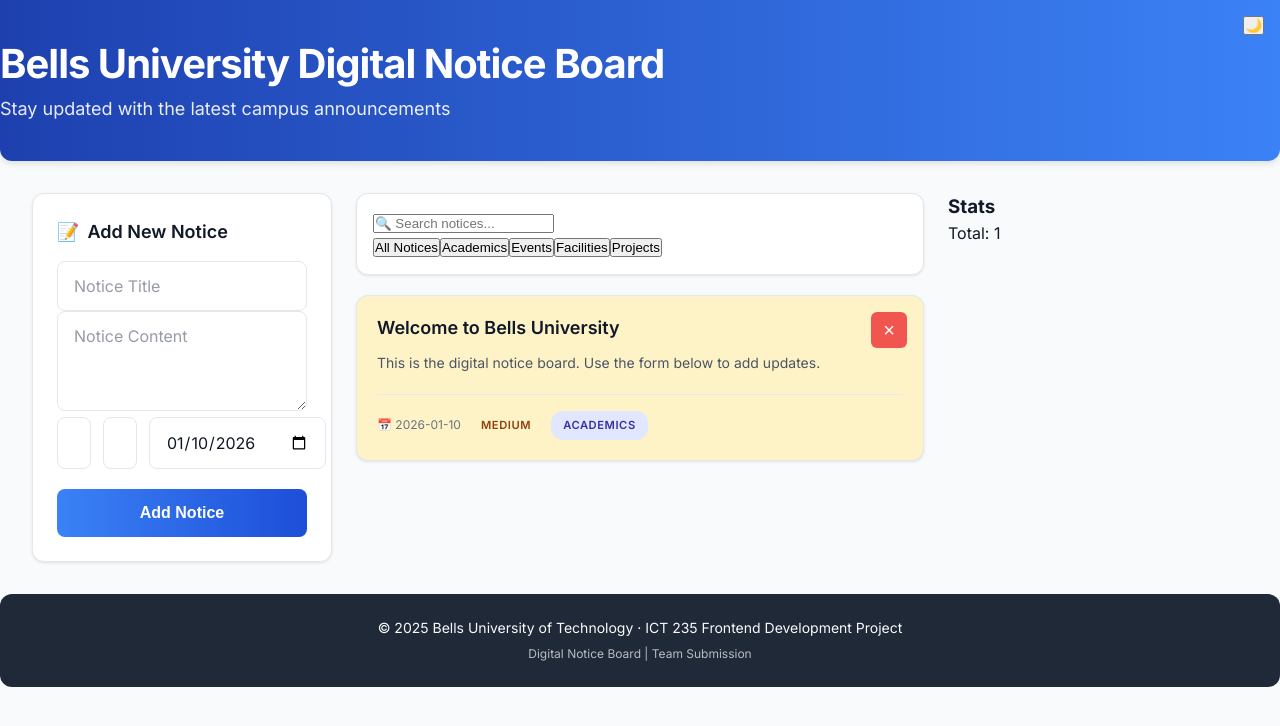
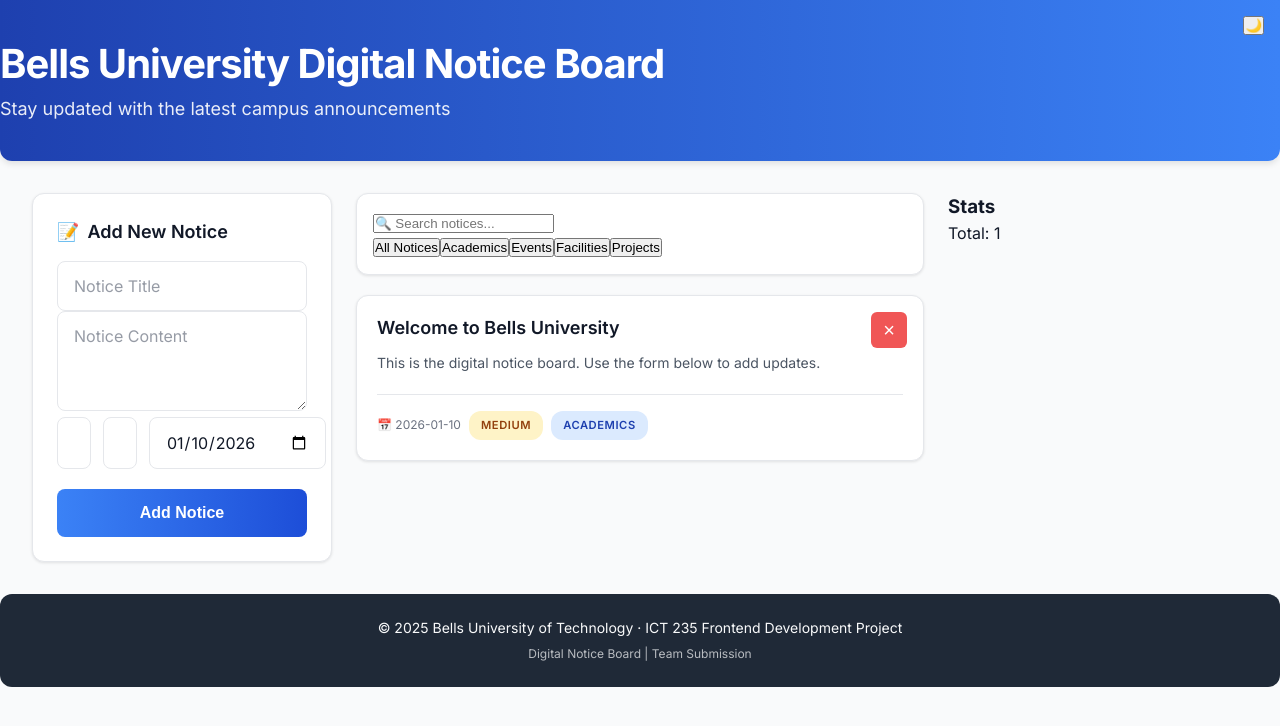
Before and after one commit to retrome3/bells_notice-board, a React (Create React App) app: page / in a window 1280 px wide. Shown: the top 726 px of the page. Built offline with nearby package versions, Linux system fonts and the light colour scheme; the HTML template or start-up script is replaced by a standard one.

Commit message:
Update NoticeCard.js

```diff
--- a/src/components/NoticeCard.js
+++ b/src/components/NoticeCard.js
@@ -2,22 +2,24 @@ import React from 'react';
 import '../styles/App.css';
 
 const NoticeCard = ({ notice, onDelete }) => {
-  // Helper to get priority class
-  const getPriorityClass = (priority) => {
-    switch (priority) {
-      case 'high': return 'priority-high';
-      case 'medium': return 'priority-medium';
-      case 'low': return 'priority-low';
-      default: return 'priority-medium';
-    }
+  const priorityColors = {
+    high: { bg: '#fee2e2', text: '#991b1b', darkBg: '#7f1d1d', darkText: '#fecaca' },
+    medium: { bg: '#fef3c7', text: '#92400e', darkBg: '#92400e', darkText: '#fef3c7' },
+    low: { bg: '#d1fae5', text: '#065f46', darkBg: '#065f46', darkText: '#d1fae5' }
+  };
+
+  const categoryColors = {
+    academics: { bg: '#dbeafe', text: '#1e40af', darkBg: '#1e40af', darkText: '#dbeafe' },
+    events: { bg: '#fef3c7', text: '#92400e', darkBg: '#92400e', darkText: '#fef3c7' },
+    facilities: { bg: '#d1fae5', text: '#065f46', darkBg: '#065f46', darkText: '#d1fae5' },
+    projects: { bg: '#e9d5ff', text: '#7c3aed', darkBg: '#7c3aed', darkText: '#e9d5ff' }
   };
 
   return (
-    <div className={`notice-card ${getPriorityClass(notice.priority)}`}>
+    <div className="notice-card">
       <button
         className="delete-btn"
         onClick={() => onDelete(notice.id)}
-        title="Delete notice"
         aria-label="Delete notice"
       >
         ×
@@ -28,13 +30,23 @@ const NoticeCard = ({ notice, onDelete }) => {
 
       <div className="notice-footer">
         <div className="notice-meta">
-          <span className="date-display">
-            📅 {notice.date}
-          </span>
-          <span className={`priority-badge ${getPriorityClass(notice.priority)}`}>
+          <span className="date">📅 {notice.date}</span>
+          <span
+            className="priority-badge"
+            style={{
+              backgroundColor: priorityColors[notice.priority]?.bg,
+              color: priorityColors[notice.priority]?.text
+            }}
+          >
             {notice.priority.toUpperCase()}
           </span>
-          <span className="category-badge">
+          <span
+            className="category-badge"
+            style={{
+              backgroundColor: categoryColors[notice.category]?.bg,
+              color: categoryColors[notice.category]?.text
+            }}
+          >
             {notice.category.charAt(0).toUpperCase() + notice.category.slice(1)}
           </span>
         </div>
```
